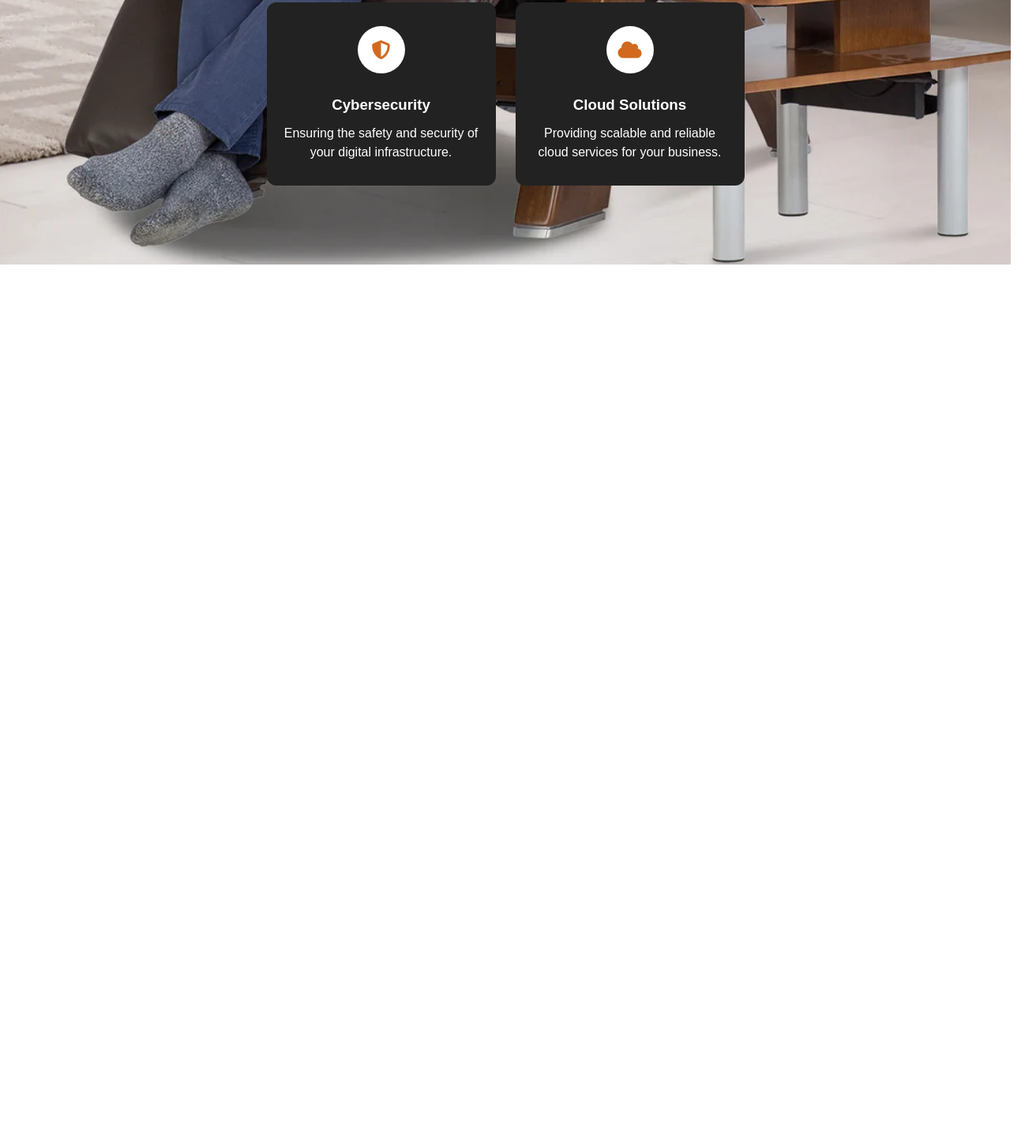
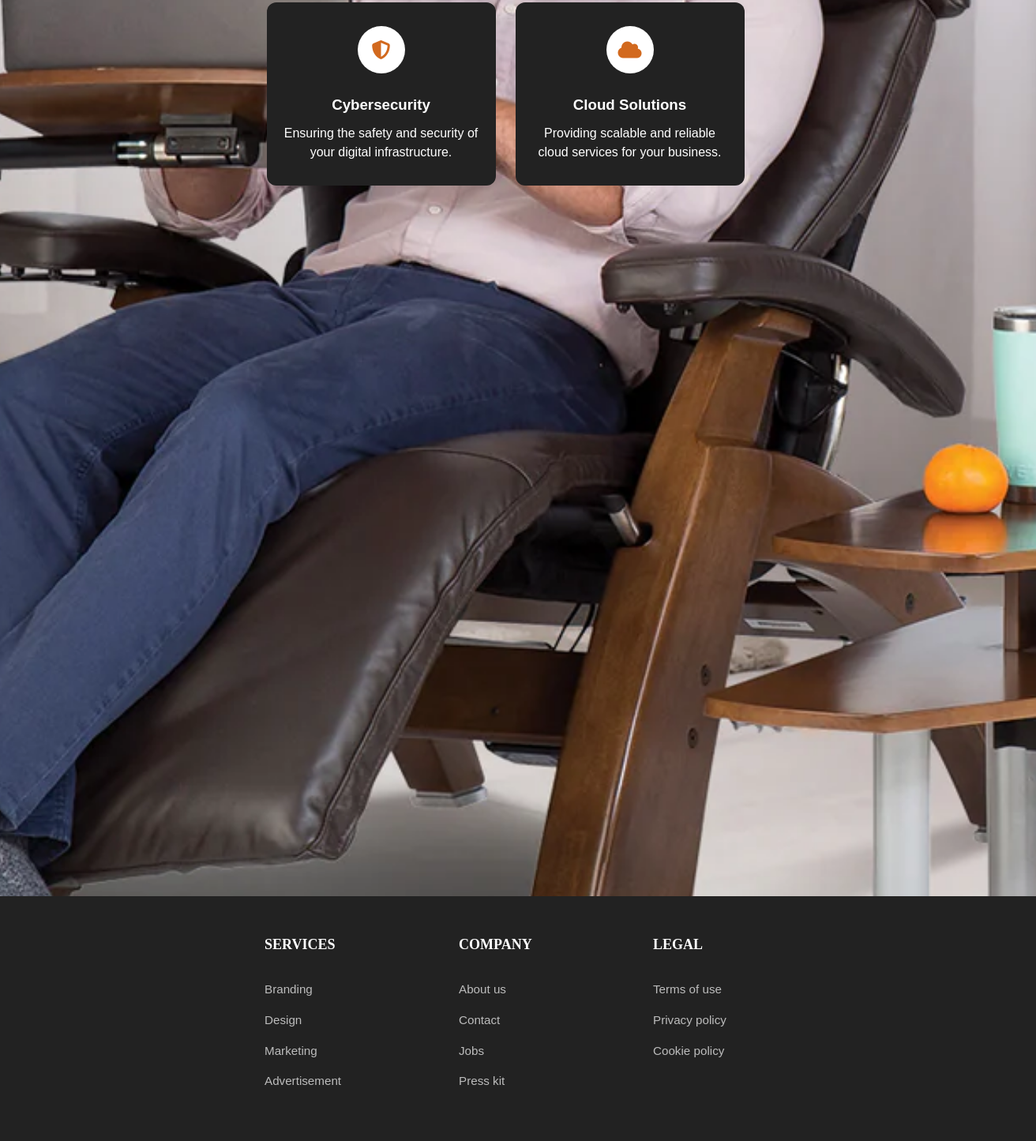
Before and after one commit to Riverthelunatic/CodingWebsite, a plain HTML site: page services.html in a window 1280 px wide. Shown: the part 824-2269 px from the top of the page at 79% size, 1312 px wide, since content can reach past the window. Before the commit the page ends 1159 px from the top, so only its background shows below. Drawn offline with Linux system fonts and the light colour scheme.

Commit message:
Update services.html

```diff
--- a/services.html
+++ b/services.html
@@ -1,6 +1,5 @@
 <head>
-    <link rel="stylesheet" href="https://cdnjs.cloudflare.com/ajax/libs/font-awesome/6.5.0/css/all.min.css" integrity="sha512-RXf+QSDCUQs6cCf3nD1CVnXD3fP8bR8RRzDcf2QjB0kZ8zL1Z8Fz0+WyK1YqyzEMXh0L1rrcNLrUjNUkNqRL3w==" crossorigin="anonymous" referrerpolicy="no-referrer" />
-
+    <link rel="stylesheet" href="https://cdnjs.cloudflare.com/ajax/libs/font-awesome/6.7.2/css/all.min.css" crossorigin="anonymous" referrerpolicy="no-referrer" />
 </head>
 <style>
     body {
@@ -14,7 +13,7 @@
     }
     body::before {
         content: "";
-        position: fixed; /* fixed so it stays behind everything even on scroll */
+        position: fixed;
         top: 0;
         left: 0;
         width: 100%;
@@ -113,6 +112,85 @@
         margin-bottom: 16px;
         font-size: 24px;
     }
+    footer.footer {
+    width: 100%;
+    background-color: #222;
+    color: #e4e4e4;
+    padding: 3rem 1rem 4rem;
+  }
+  .footer-content {
+    max-width: 1200px;
+    margin: 0 auto;
+    display: flex;
+    justify-content: center;
+    gap: 6rem;
+    flex-wrap: wrap;
+  }
+  .footer-content nav {
+    display: flex;
+    flex-direction: column;
+    gap: 1rem;
+    min-width: 150px;
+  }
+  .footer-heading {
+    font-family: 'Bodoni Moda', serif;
+    font-size: 1.125rem;
+    font-weight: 600;
+    text-transform: uppercase;
+    margin-bottom: 1rem;
+    color: #fff;
+  }
+  .footer-link {
+    font-size: 0.95rem;
+    color: #bdbdbd;
+    text-decoration: none;
+    transition: color 0.3s ease;
+  }
+  .footer-link:hover,
+  .footer-link:focus {
+    color: #00cccc;
+    text-decoration: underline;
+    outline: none;
+  }
+
+  /* Responsive */
+  @media (max-width: 900px) {
+    .codingisimportant {
+      flex-direction: column;
+      padding: 1rem;
+    }
+    .cdisimpimage {
+      margin-top: 1rem;
+      height: 250px;
+      width: 100%;
+      max-width: 300px;
+      align-self: center;
+    }
+    .pricing-container {
+      flex-direction: column;
+      align-items: center;
+    }
+    nav.primary-nav {
+      flex-wrap: wrap;
+      gap: 20px;
+    }
+  }
+  @media (max-width: 480px) {
+    .centertext {
+      font-size: 2rem;
+    }
+    .undercenter {
+      font-size: 1rem;
+      padding: 0 0.5rem;
+    }
+    .button-primary {
+      font-size: 1rem;
+      padding: 0.75rem 2rem;
+    }
+    .footer-content {
+      gap: 3rem;
+    }
+  }
 
 </style>
 <nav class="primary-nav" aria-label="Primary navigation">
@@ -157,3 +235,28 @@
       </div>
     </div>
   </div>
+  <div style="height: 800px;"></div>
+  <footer class="footer" role="contentinfo">
+    <div class="footer-content">
+      <nav aria-label="Services">
+        <h6 class="footer-heading">Services</h6>
+        <a href="#" class="footer-link" tabindex="0">Branding</a>
+        <a href="#" class="footer-link" tabindex="0">Design</a>
+        <a href="#" class="footer-link" tabindex="0">Marketing</a>
+        <a href="#" class="footer-link" tabindex="0">Advertisement</a>
+      </nav>
+      <nav aria-label="Company">
+        <h6 class="footer-heading">Company</h6>
+        <a href="aboutus.html" class="footer-link" tabindex="0">About us</a>
+        <a href="ContactUs.html" class="footer-link" tabindex="0">Contact</a>
+        <a href="#" class="footer-link" tabindex="0">Jobs</a>
+        <a href="#" class="footer-link" tabindex="0">Press kit</a>
+      </nav>
+      <nav aria-label="Legal">
+        <h6 class="footer-heading">Legal</h6>
+        <a href="#" class="footer-link" tabindex="0">Terms of use</a>
+        <a href="#" class="footer-link" tabindex="0">Privacy policy</a>
+        <a href="#" class="footer-link" tabindex="0">Cookie policy</a>
+      </nav>
+    </div>
+  </footer>
```
